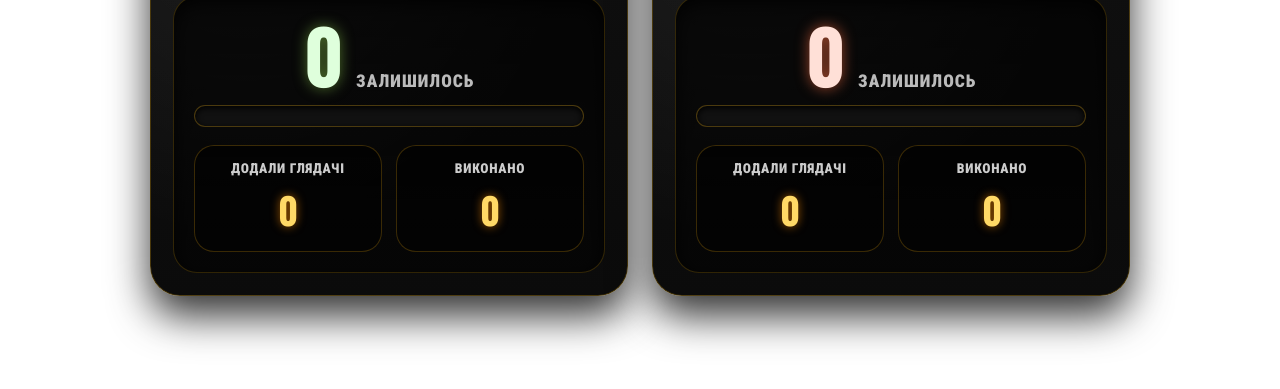
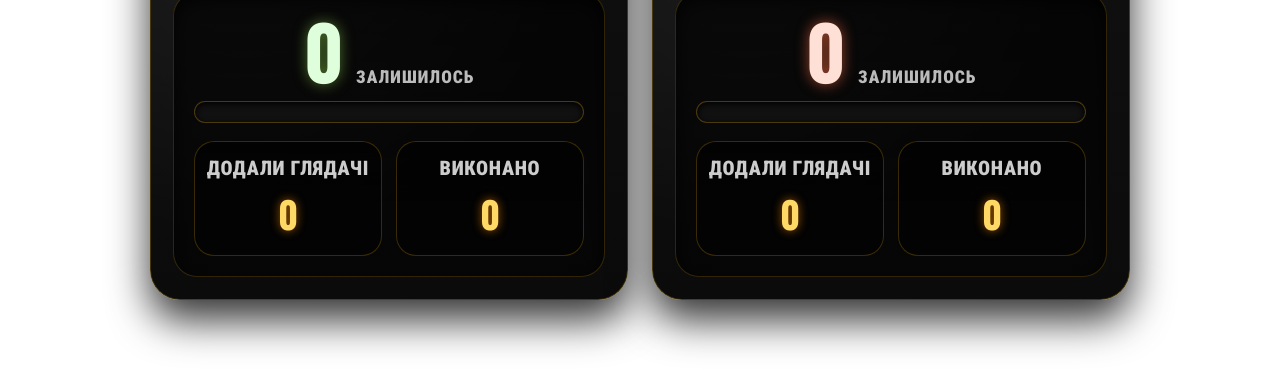
Before and after one commit to SaxonUA/newduo, a plain HTML site: page index.html in a window 1280 px wide. Shown: the part 339-728 px from the top of the page. Drawn offline with nearby package versions, Linux system fonts and the light colour scheme; no server answers.

Commit message:
Increase font size for KPI labels to 20px

```diff
--- a/index.html
+++ b/index.html
@@ -181,7 +181,7 @@ body{
 }
 
 .kpi .label{
-  font-size:.85rem;
+  font-size:20px;
   color:#ccc;
   font-weight:800;
   text-transform:uppercase;
```
